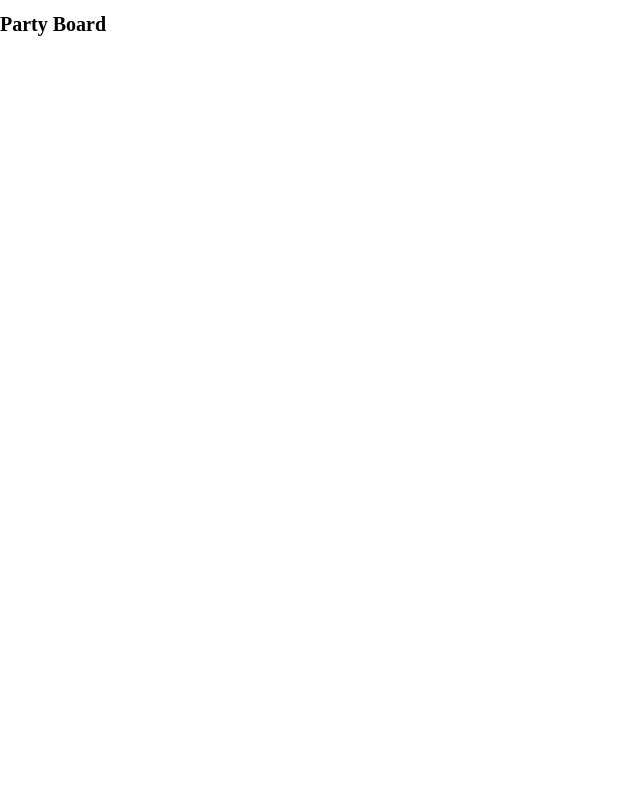
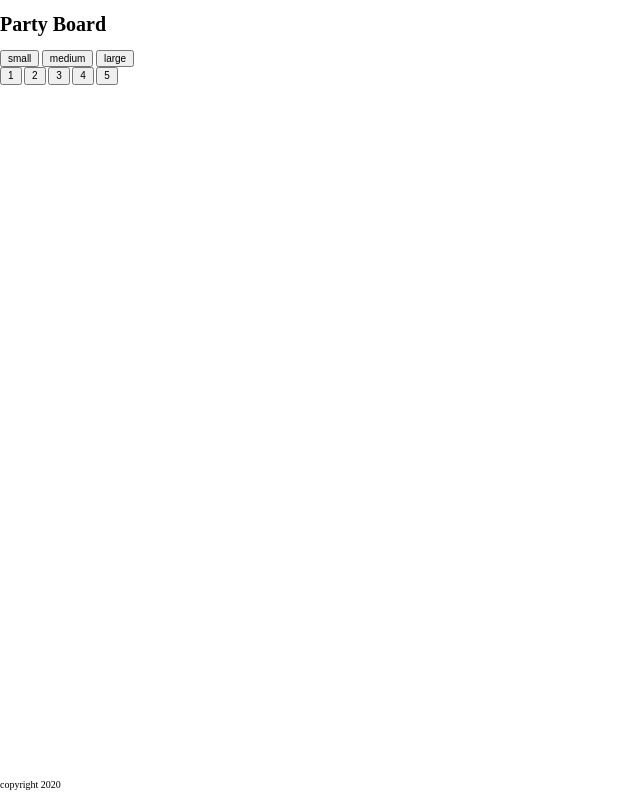
Before and after one commit to vt1022/partyboard, a plain HTML site: page index.html in a window 1280 px wide. Shown: the whole page, without its empty margins (0-640 px from the left). Drawn offline with Linux system fonts and the light colour scheme.

Commit message:
initial setup sass and some html/js

```diff
--- a/index.html
+++ b/index.html
@@ -7,7 +7,36 @@
   <title>Party Board</title>
 </head>
 <body>
-  <h1>Party Board</h1>
+
+  <header>
+    <h1>Party Board</h1>
+  </header>
+
+  <main class="main">
+    <canvas class="whiteboard"></canvas>
+
+    <div class="tools">
+      <div class="sizes">
+        <button data-size="small" class="btn sizes__brush">small</button>
+        <button data-size="medium" class="btn sizes__brush">medium</button>
+        <button data-size="large" class="btn sizes__brush">large</button>
+      </div>
+      <div class="colours">
+        <button data-colour="#ff0000" class="btn colours__brush">1</button>
+        <button data-colour="#40ff00" class="btn colours__brush">2</button>
+        <button data-colour="#00ffff" class="btn colours__brush">3</button>
+        <button data-colour="#4000ff" class="btn colours__brush">4</button>
+        <button data-colour="#ff00ff" class="btn colours__brush">5</button>
+      </div>
+    </div>
+  </main>
+
+  <footer>
+    <p>copyright 2020</p>
+  </footer>
+
+
+  <!-- script -->
   <script src="./script.js"></script>
 </body>
 </html>
--- a/script.js
+++ b/script.js
@@ -0,0 +1,55 @@
+// -----------------------
+// read me
+//
+// -----------------------
+const board = {};
+// canvas setup
+board.canvas = document.querySelector('.whiteboard');
+board.ctx = board.canvas.getContext('2d');
+board.ctx.strokeStyle = '#000000';
+board.ctx.lineJoin = 'round';
+board.ctx.lineCap = 'round';
+board.ctx.lineWidth = 3;
+
+// element selectors:
+board.sizeBtns = document.querySelectorAll('.sizes__brush');
+board.colourBtns = document.querySelectorAll('.colours__brush');
+// making board.colourBtn$ = document.querySelector('.colours__brush--$'):
+// board.brushColours = document.querySelector('.colours');
+// board.colourBtns = [...board.brushColours.children];
+// board.selectColourBtns = (buttonEle, index) =>
+//   board[`colourBtn${index + 1}`] = document.querySelector(`.${buttonEle.classList[1]}`);
+// board.colourBtns.forEach(board.selectColourBtns);
+
+// -----------------------
+// toolbox
+// -----------------------
+board.tools = function() {
+  handleBrushSize = function() {
+    const size = this.dataset.size;
+    if (size === 'small') board.ctx.lineWidth = 3;
+    if (size === 'medium') board.ctx.lineWidth = 6;
+    if (size === 'large') board.ctx.lineWidth = 9;
+  }
+
+  handleBrushColour = function() {
+    const colour = this.dataset.colour;
+    board.ctx.strokeStyle = colour;
+  }
+
+  board.sizeBtns.forEach(btn => btn.addEventListener('click', handleBrushSize));
+  board.colourBtns.forEach(btn => btn.addEventListener('click', handleBrushColour));
+}
+// -----------------------
+// init
+// -----------------------
+board.init = function() {
+  console.log('init');
+  board.tools();
+}
+// -----------------------
+// doc ready
+// -----------------------
+document.addEventListener("DOMContentLoaded", function() {
+  board.init();
+});
--- a/style/partials/_global.scss
+++ b/style/partials/_global.scss
@@ -0,0 +1,5 @@
+body {
+  display: grid;
+  grid-template-rows: min-content auto min-content;
+  height: 100vh;
+}
--- a/style/partials/_main.scss
+++ b/style/partials/_main.scss
@@ -0,0 +1,15 @@
+.main {
+  position: relative;
+  height: 100%;
+}
+
+.whiteboard {
+  height: 100%;
+  width: 100%;
+}
+
+.tools {
+  position: absolute;
+  top: 0;
+  left: 0;
+}
```
Also changed, not shown: style/style.css.
